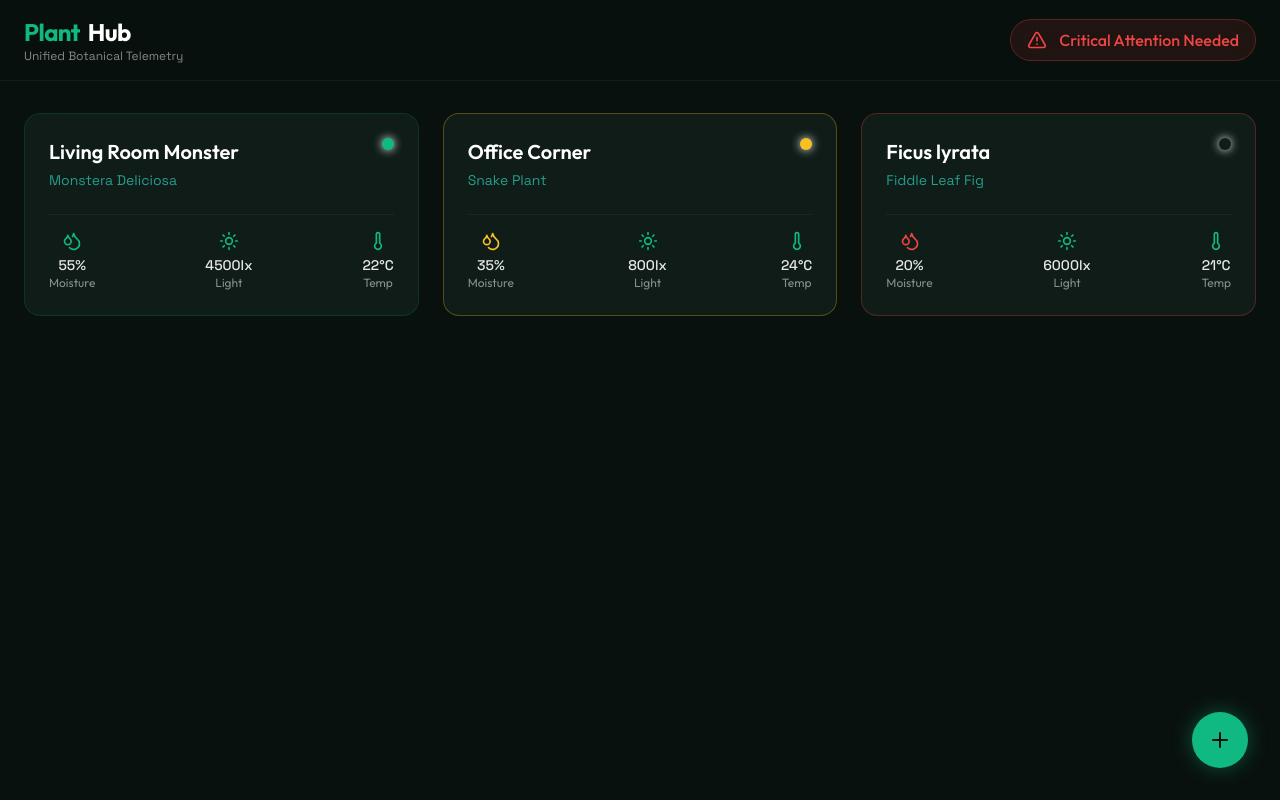
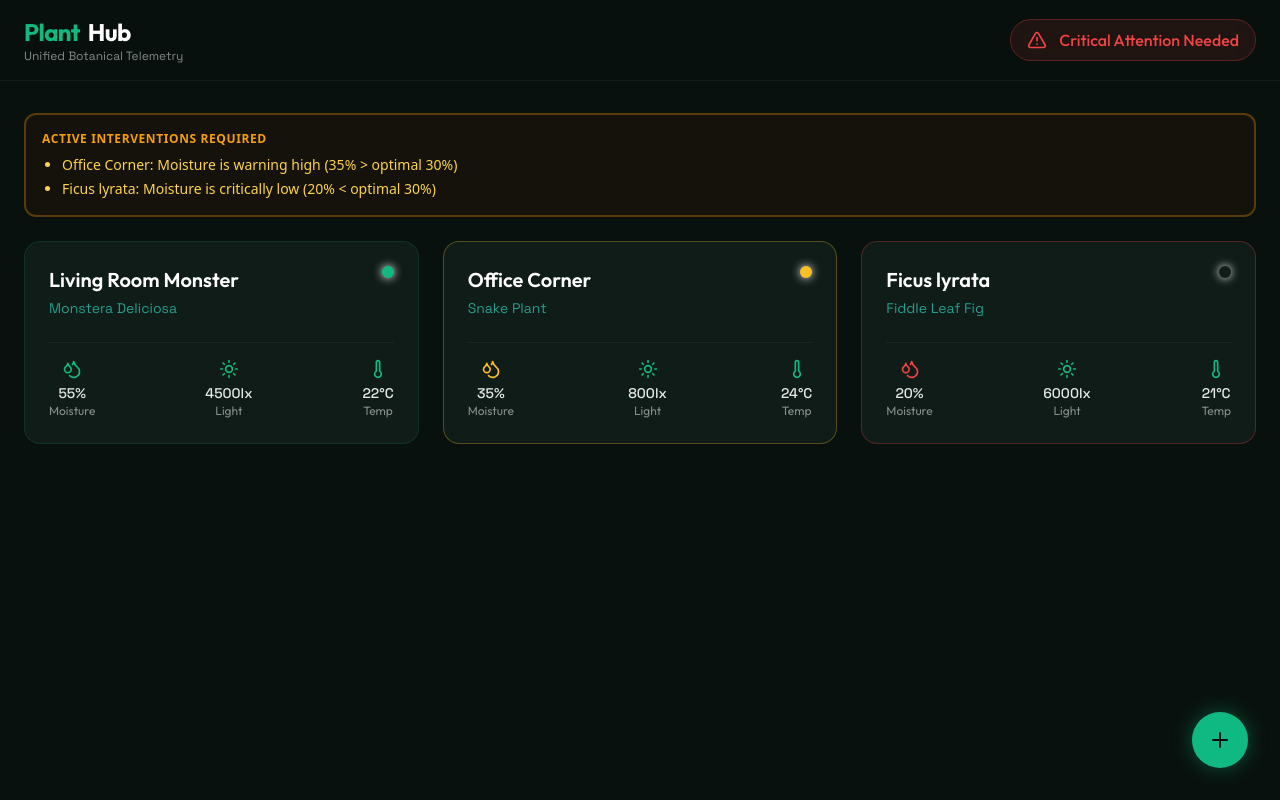
Before and after one commit to emilioxd14/Plant-Hub, a React (Vite) app: page / in a window 1280 px wide. Built offline with nearby package versions, Linux system fonts and the light colour scheme.

Commit message:
feat: Add AlertBanner component and integrate dynamic plant alerts in HubView

```diff
--- /dev/null
+++ b/src/components/AlertBanner.tsx
@@ -0,0 +1,36 @@
+import React from 'react';
+
+export interface AlertBannerProps {
+  alerts: string[]; // e.g., ["Water tank under 10%", "Monstera light levels critical"]
+}
+
+export const AlertBanner: React.FC<AlertBannerProps> = ({ alerts }) => {
+  const isHealthy = alerts.length === 0;
+
+  return (
+    <div className={`w-full mb-6 p-4 rounded-xl border-2 transition-all duration-300 ${
+      isHealthy
+        ? 'bg-emerald-950/20 border-emerald-500/30 text-emerald-300'
+        : 'bg-amber-950/20 border-amber-500/30 text-amber-300 shadow-sm animate-pulse-subtle'
+    }`}>
+      <h2 className={`text-xs font-bold uppercase tracking-wider mb-2 ${isHealthy ? 'text-emerald-400' : 'text-amber-500'}`}>
+        {isHealthy ? 'System Status' : 'Active Interventions Required'}
+      </h2>
+
+      {isHealthy ? (
+        <p className="text-sm font-medium flex items-center gap-2">
+          <span className="h-2 w-2 rounded-full bg-emerald-500 animate-pulse"></span>
+          All systems running correctly.
+        </p>
+      ) : (
+        <ul className="list-disc pl-5 text-sm font-medium space-y-1">
+          {alerts.map((alert, index) => (
+            <li key={index}>{alert}</li>
+          ))}
+        </ul>
+      )}
+    </div>
+  );
+};
+
+export default AlertBanner;
--- a/src/views/HubView.jsx
+++ b/src/views/HubView.jsx
@@ -4,10 +4,40 @@ import GlobalStatusBadge from '../components/GlobalStatusBadge';
 import PlantCard from '../components/PlantCard';
 import AddPlantFab from '../components/AddPlantFab';
 import AddPlantModal from '../components/AddPlantModal';
+import AlertBanner from '../components/AlertBanner';
 
 const HubView = () => {
   const { plants } = usePlants();
   const [isModalOpen, setIsModalOpen] = useState(false);
+
+  const getAlerts = () => {
+    const activeAlerts = [];
+    plants.forEach(plant => {
+      const { currentTelemetry: t, optimalThresholds: o } = plant;
+
+      // moisture
+      if (t.moisture < o.moisture.min) {
+        activeAlerts.push(`${plant.name}: Moisture is critically low (${t.moisture}% < optimal ${o.moisture.min}%)`);
+      } else if (t.moisture > o.moisture.max) {
+        activeAlerts.push(`${plant.name}: Moisture is warning high (${t.moisture}% > optimal ${o.moisture.max}%)`);
+      }
+
+      // light
+      if (t.light < o.light.min) {
+        activeAlerts.push(`${plant.name}: Light level is critically low (${t.light}lx < optimal ${o.light.min}lx)`);
+      } else if (t.light > o.light.max) {
+        activeAlerts.push(`${plant.name}: Light level is warning high (${t.light}lx > optimal ${o.light.max}lx)`);
+      }
+
+      // temperature
+      if (t.temperature < o.temperature.min) {
+        activeAlerts.push(`${plant.name}: Temperature is critically low (${t.temperature}°C < optimal ${o.temperature.min}°C)`);
+      } else if (t.temperature > o.temperature.max) {
+        activeAlerts.push(`${plant.name}: Temperature is warning high (${t.temperature}°C > optimal ${o.temperature.max}°C)`);
+      }
+    });
+    return activeAlerts;
+  };
 
   return (
     <div className="min-h-screen bg-dark-bg text-white pb-24">
@@ -24,6 +54,8 @@ const HubView = () => {
 
       {/* Main Content */}
       <main className="px-6 py-8 max-w-7xl mx-auto">
+        <AlertBanner alerts={getAlerts()} />
+
         {plants.length === 0 ? (
           <div className="flex flex-col items-center justify-center h-64 text-white/40">
             <p className="font-outfit text-lg">No plants initialized.</p>
```
